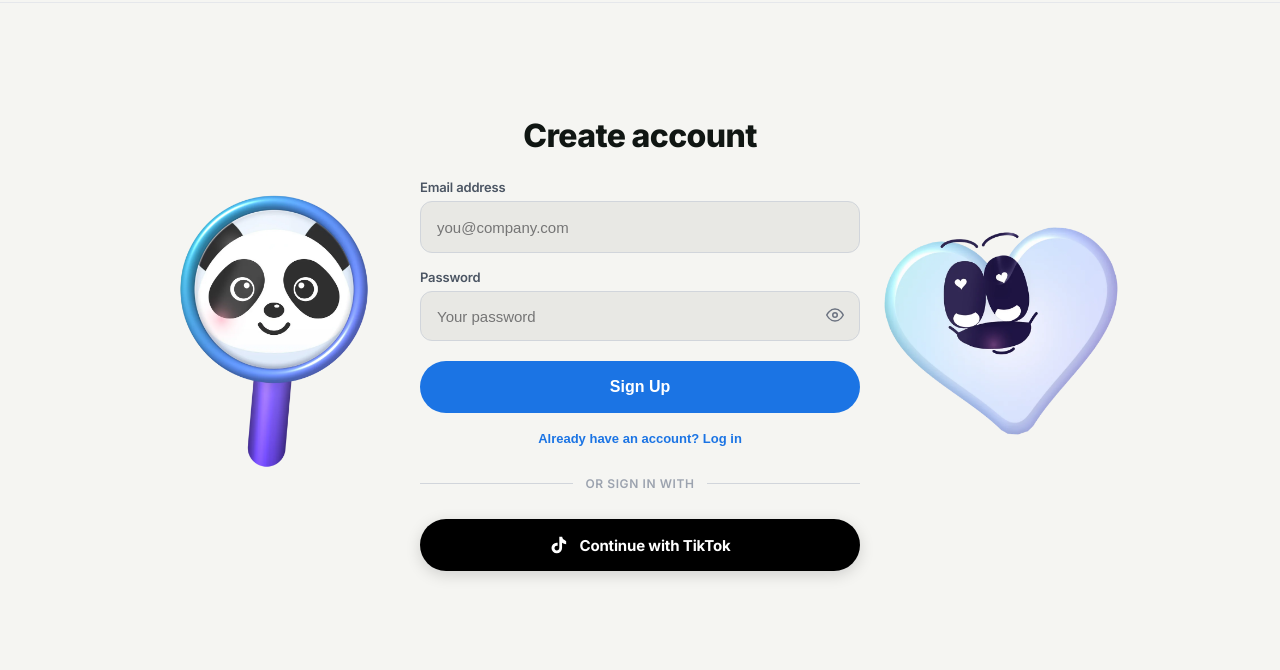
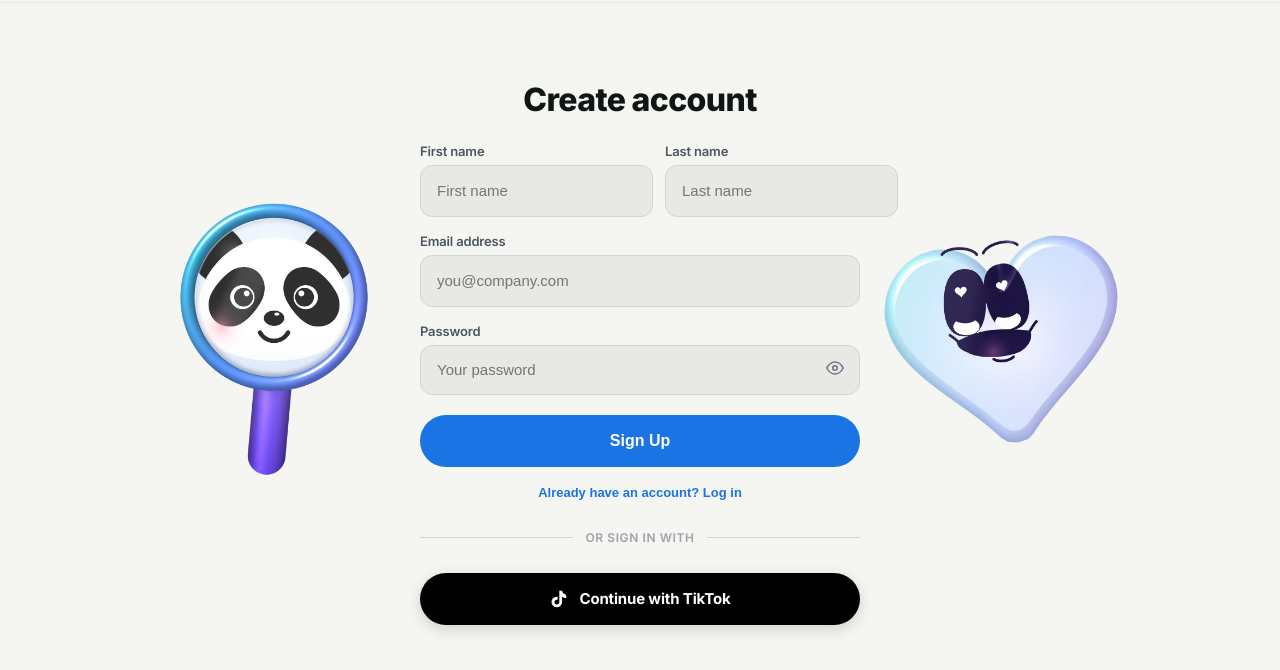
Before and after one commit to oriptosltd-star/tiktok.oriptos.com, a website: page login.html in a window 1280 px wide. Both pictures are taken after a click on the button "New here? Create an account". Shown: the part 142-812 px from the top of the page. Drawn offline with nearby package versions, Linux system fonts and the light colour scheme.

Commit message:
Signup: first/last name fields (stored as user metadata + display_name); fix publishable key to the verified project key on login + dashboard

```diff
--- a/login.html
+++ b/login.html
@@ -308,6 +308,17 @@
       <h1 id="auth-heading">Log in</h1>
 
       <form class="pandaping-login-form" id="auth-form" onsubmit="handleLogin(event)">
+        <div id="auth-name-row" style="display:none; gap:12px;">
+          <label style="flex:1;">
+            First name
+            <input type="text" id="login-first-name" placeholder="First name" autocomplete="given-name"/>
+          </label>
+          <label style="flex:1;">
+            Last name
+            <input type="text" id="login-last-name" placeholder="Last name" autocomplete="family-name"/>
+          </label>
+        </div>
+
         <label>
           Email address
           <input type="email" id="login-email" required placeholder="you@company.com" autocomplete="email"/>
@@ -357,7 +368,7 @@
     // SUPABASE_ANON_KEY is a placeholder in this working copy; the real
     // publishable key is injected by the parent at integration time.
     const SUPABASE_URL = 'https://nnkvruflauabevuhimhk.supabase.co';
-    const SUPABASE_ANON_KEY = 'sb_publishable_7X-mrLkFKWsBpbA_jLsu9A_WvlgCkmZ';
+    const SUPABASE_ANON_KEY = 'sb_publishable_-H9oPDTFv1laCwR7vIebzQ_IfVF6AkH';
     const supabaseClient = window.supabase ? window.supabase.createClient(SUPABASE_URL, SUPABASE_ANON_KEY) : null;
 
     let authMode = 'signin'; // 'signin' | 'signup'
@@ -381,6 +392,8 @@
       const submit = document.getElementById('btn-auth-submit');
       const toggle = document.getElementById('auth-mode-toggle');
       const password = document.getElementById('login-password');
+      const nameRow = document.getElementById('auth-name-row');
+      if (nameRow) nameRow.style.display = authMode === 'signup' ? 'flex' : 'none';
       if (heading) heading.textContent = authMode === 'signup' ? 'Create account' : 'Log in';
       if (submit) submit.textContent = authMode === 'signup' ? 'Sign Up' : 'Log In';
       if (toggle) toggle.textContent = authMode === 'signup' ? 'Already have an account? Log in' : 'New here? Create an account';
@@ -402,7 +415,17 @@
       btn.textContent = authMode === 'signup' ? 'Creating account...' : 'Logging in...';
       try {
         if (authMode === 'signup') {
-          const { data, error } = await supabaseClient.auth.signUp({ email, password });
+          const firstName = document.getElementById('login-first-name').value.trim();
+          const lastName = document.getElementById('login-last-name').value.trim();
+          if (!firstName || !lastName) {
+            setAuthMessage('Please enter your first and last name.', true);
+            return;
+          }
+          const { data, error } = await supabaseClient.auth.signUp({
+            email,
+            password,
+            options: { data: { first_name: firstName, last_name: lastName, display_name: firstName + ' ' + lastName } }
+          });
           if (error) throw error;
           if (data.session) {
             window.location.href = '/dashboard';
```
Also changed, not shown: login/index.html (+25 -2 lines).
